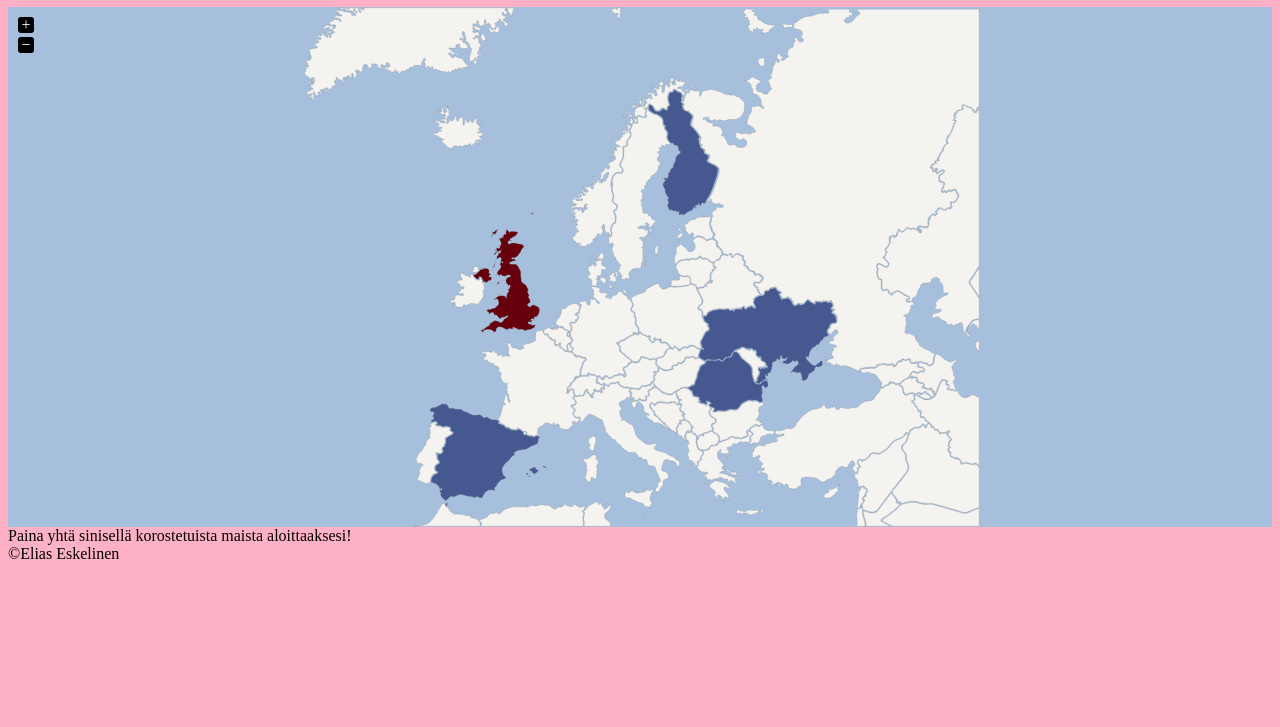
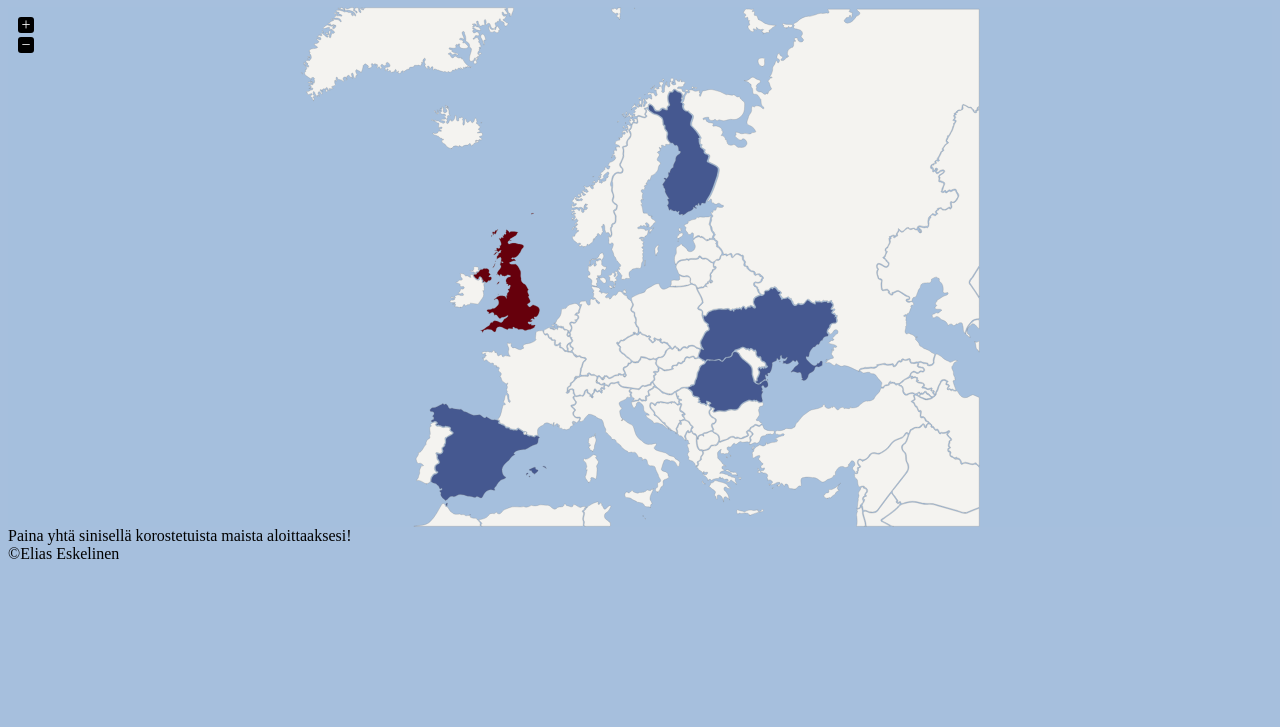
Before and after one commit to elias-eskelinen/elias-eskelinen.github.io, a plain HTML site: page index.html in a window 1280 px wide. Shown: the part 73-800 px from the top of the page. Drawn offline with nearby package versions, Linux system fonts and the light colour scheme.

Commit message:
Update index.html

```diff
--- a/index.html
+++ b/index.html
@@ -7,7 +7,7 @@
 	<meta name="viewport" content="width=device-width, initial-scale=1.0">
     <style>
     body {
-    background:#FFA6BFDD;
+    background:rgb(166,191,221);
     }
     </style>
     <link href="./js/dist/jqvmap.css" media="screen" rel="stylesheet" type="text/css">
```
